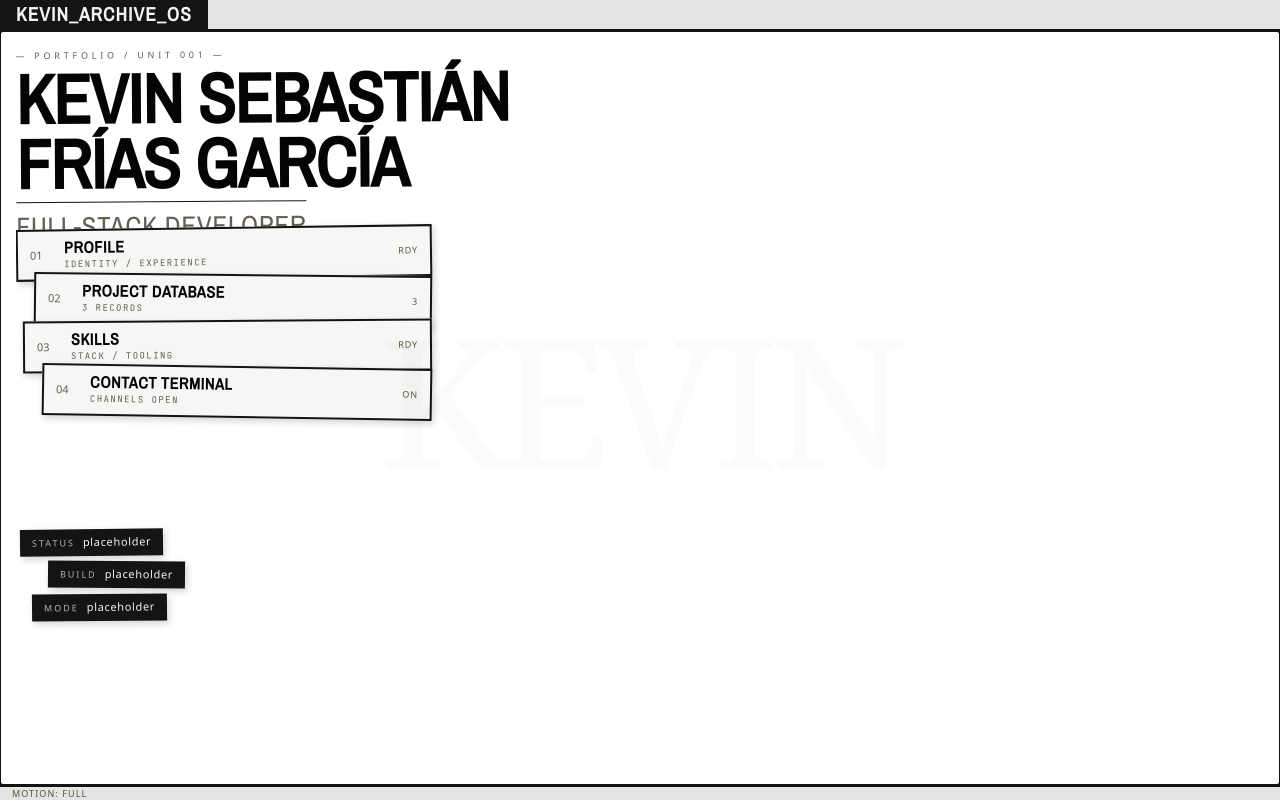
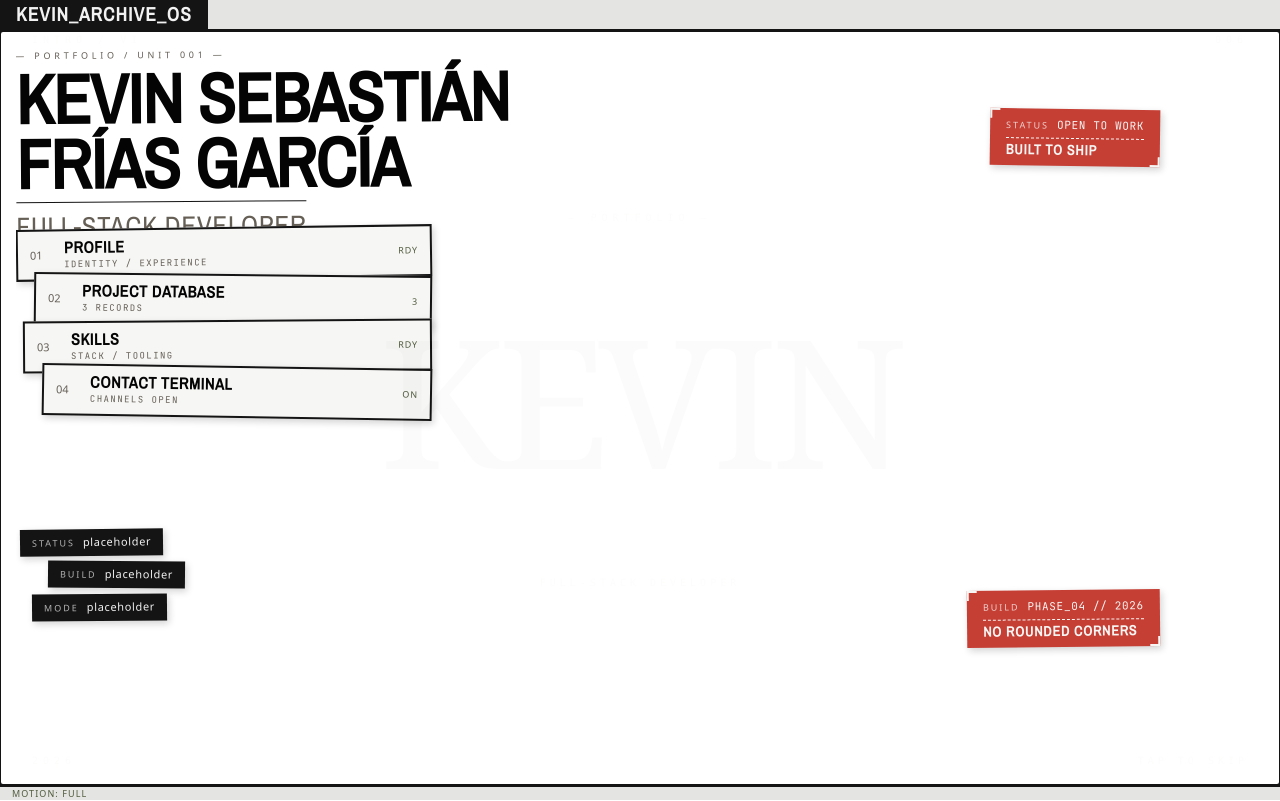
Before and after one commit to OverNuke/portfolio-v2, a React (Vite) app: page / in a window 1280 px wide. Built offline with nearby package versions, Linux system fonts and the light colour scheme.

Commit message:
Implement Phase 4.2: Add accent plates with distinct fact and hype lines, ensuring accessibility compliance and layout integrity.

```diff
--- a/src/shell/collage/Canvas.tsx
+++ b/src/shell/collage/Canvas.tsx
@@ -66,6 +66,32 @@ export function Canvas() {
           </span>
         </li>
       </ul>
+
+      {/* Accent bars (doc 12 `.bar--accent`) — two-line plates (phase 4.2):
+          each carries a real k/v fact AND a unique hype line, so unlike
+          spec-cascade above neither line is aria-hidden and neither may be
+          shed at narrow widths. `.accent-plate` is the Home-only
+          layout/chrome layer; `.bar--accent` is the shared red skin also
+          worn by ProfilePage's CTA button and featured ProjectCards (see
+          collage.css D1) — never restructure `.bar--accent` itself here.
+          Container MUST be a <div>: two <p> children inside a <p> is
+          invalid HTML and the browser would auto-close the outer tag,
+          detaching the hype line from the plate. */}
+      <div className="bar--accent accent-plate bar--status">
+        <p className="bar__spec">
+          <span className="k">status</span>
+          <span className="v">open to work</span>
+        </p>
+        <p className="bar__hype">Built to ship</p>
+      </div>
+
+      <div className="bar--accent accent-plate bar--build">
+        <p className="bar__spec">
+          <span className="k">build</span>
+          <span className="v">phase_04 // 2026</span>
+        </p>
+        <p className="bar__hype">No rounded corners</p>
+      </div>
     </div>
   );
 }
--- a/src/shell/collage/collage.css
+++ b/src/shell/collage/collage.css
@@ -287,6 +287,132 @@
   text-overflow: ellipsis;
 }
 
+/* ── Accent bars — doc 12 `.bar--accent`, the "louder red restyle" of
+   `.spec-bar` for the one fact per screen that should read as hot. Reuses
+   the already-documented --signal-red / --paper-white pair (4.74:1) rather
+   than a new token. Placed in the canvas's still-empty right/bottom zone
+   (cols 7-12, rows 11-12) so they never collide with nav/identity/spec-
+   cascade or any hit target. ─────────────────────────────────────────── */
+.bar--accent {
+  display: inline-flex;
+  align-items: baseline;
+  gap: var(--space-xs);
+  width: fit-content;
+  max-width: 100%;
+  background: var(--signal-red);
+  color: var(--paper-white);
+  padding: 5px var(--space-sm);
+  box-shadow: var(--plate-shadow-sm);
+  transform: rotate(var(--rot, 0deg));
+  margin: 0;
+}
+
+.bar--accent .k {
+  font-size: var(--text-micro);
+  letter-spacing: var(--track-label);
+  text-transform: uppercase;
+  opacity: 0.8;
+  white-space: nowrap;
+}
+
+.bar--accent .v {
+  font-family: var(--font-mono);
+  font-size: var(--text-meta);
+  letter-spacing: 0.06em;
+  text-transform: uppercase;
+  white-space: nowrap;
+}
+
+.bar--status {
+  grid-area: 1 / 8 / 4 / 12;
+  --rot: 0.8deg;
+  z-index: 13; /* content band + 3 */
+  align-self: center; /* was `start`; taller 2-line plate needs slack on both sides (D4) */
+  justify-self: end;
+}
+
+.bar--build {
+  grid-area: 9 / 7 / 12 / 12; /* grows upward; bottom edge stays pinned to line 12 (D4) */
+  --rot: -0.6deg;
+  z-index: 15; /* content band + 5 */
+  align-self: center;
+  justify-self: end;
+}
+
+/* ── Two-line accent plate + chrome (phase 4.2, sdd/phase4-visual-design).
+   Home-only composition layered ON TOP of the shared `.bar--accent` skin
+   above — see design D1: `.bar--accent` is ALSO declared in
+   src/styles/plate.css and is worn by ProfilePage's CTA button and
+   featured ProjectCards (discovery/bar-accent-class-collision, #91).
+   NEVER restructure `.bar--accent`/`.k`/`.v` above for this feature — this
+   `.accent-plate` block must stay AFTER `.bar--accent` in this file:
+   both are (0,1,0) specificity, so source order breaks the tie. */
+.accent-plate {
+  display: flex;
+  flex-direction: column;
+  align-items: stretch; /* plate is fit-content; stretch makes the dashed
+                            separator below span the full plate width */
+  gap: var(--space-2xs);
+  padding: var(--space-xs) var(--space-md);
+  position: relative; /* containing block for the chrome brackets — REQUIRED:
+                          the plate's --rot transform is neutralised at
+                          ≤900px (see RESPONSIVE below), so without this the
+                          brackets would anchor to `.canvas` instead (D2) */
+  min-width: 0;
+}
+
+.accent-plate .bar__spec {
+  display: flex;
+  align-items: baseline;
+  gap: var(--space-xs);
+  margin: 0;
+}
+/* `.bar--accent .k` / `.bar--accent .v` above are DESCENDANT selectors and
+   keep matching through `.bar__spec` — no typography rules needed here. */
+
+.accent-plate .bar__hype {
+  margin: 0;
+  padding-top: var(--space-2xs);
+  border-top: var(--rule-hair) dashed var(--paper-white);
+  font-family: var(--font-display);
+  font-weight: 700;
+  font-size: var(--text-body);
+  line-height: 1.1;
+  letter-spacing: 0.06em;
+  text-transform: uppercase;
+  /* deliberately NO white-space: nowrap — wrapping is the safe failure mode
+     at 390px; a clipped/overflowing plate would trip audit.mjs's
+     clipped-text check on `.canvas` (overflow: hidden). */
+}
+
+/* Chrome — corner-bracket registration marks. `::before`/`::after` only:
+   zero new DOM, inherently absent from the accessibility tree, D5 untouched.
+   Anchored with the `inset` SHORTHAND, NEVER `top`/`left` as separate
+   declarations — collage.test.ts check (b) walks EVERY top/left decl in
+   this file with no pseudo-element exemption, and the spec requires that
+   assertion to pass unmodified. If chrome ever genuinely needs top/left,
+   extend check (b) in an explicit change; never add the decl silently. */
+.accent-plate::before,
+.accent-plate::after {
+  content: "";
+  position: absolute;
+  width: 10px;
+  height: 10px;
+  pointer-events: none;
+}
+
+.accent-plate::before {
+  inset: 0 auto auto 0;
+  border-top: var(--rule-thick) solid var(--paper-white);
+  border-left: var(--rule-thick) solid var(--paper-white);
+}
+
+.accent-plate::after {
+  inset: auto 0 0 auto;
+  border-bottom: var(--rule-thick) solid var(--paper-white);
+  border-right: var(--rule-thick) solid var(--paper-white);
+}
+
 /* ═══ RESPONSIVE ═══════════════════════════════════════════════════════
    Breakpoints mirror docs/home.design-proof-v3.html + design's "Collage
    Canvas" section: ≤1180 re-places (no decorative elements to shed in
@@ -316,7 +442,8 @@
 
   .identity-plate,
   .nav-item,
-  .spec-bar {
+  .spec-bar,
+  .bar--accent {
     transform: none !important;
   }
 
```
Also changed, not shown: 2 other files (tests, documents, lock files or other folders).
